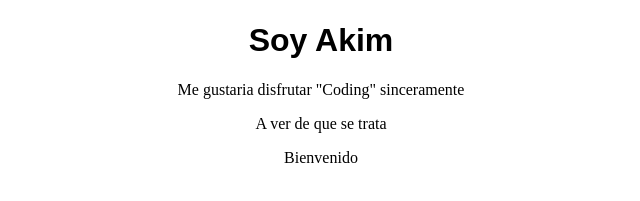
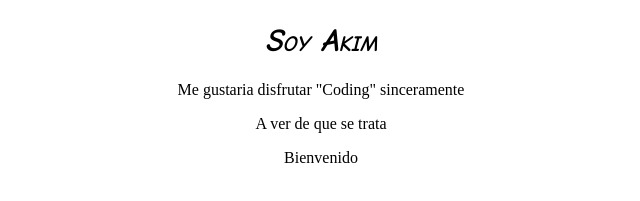
Before and after one commit to MellamoAkim/mellamoAkim.github.io, a plain HTML site: page index.html in a window 1280 px wide. Shown: the part 161-362 px from the top of the page, without its empty margins (319-959 px from the left). Drawn offline with Linux system fonts and the light colour scheme.

Commit message:
Add styling to personal website

```diff
--- a/styles.css
+++ b/styles.css
@@ -8,3 +8,9 @@ body {
 p {
     font-family: "SimSun";
 }
+h1 {
+    font-family: "Comic Sans MS";
+    font-variant: small-caps;
+    font-weight: bold;
+    font-style: oblique
+}
```
